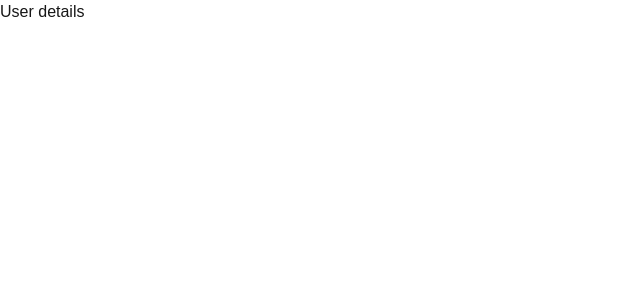
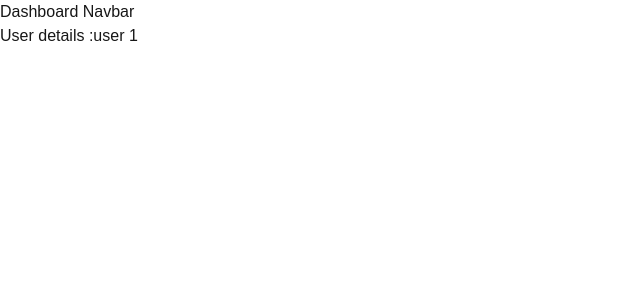
Before and after one commit to farihapromi/nextjs-demo, a Next.js app: page /Dashboard/users/1 in a window 1280 px wide. Shown: the top 300 px of the page, without its empty margins (0-640 px from the left). Built offline with nearby package versions, Linux system fonts and the light colour scheme.

Commit message:
Add dashboard layout

```diff
--- /dev/null
+++ b/app/Dashboard/layout.tsx
@@ -0,0 +1,12 @@
+import React from 'react';
+
+const Layout = ({ children }: { children: React.ReactNode }) => {
+  return (
+    <div>
+      <p>Dashboard Navbar</p>
+      {children}
+    </div>
+  );
+};
+
+export default Layout;
--- a/app/Dashboard/users/[id]/page.tsx
+++ b/app/Dashboard/users/[id]/page.tsx
@@ -1,7 +1,8 @@
 import React from 'react';
 
-const page = () => {
-  return <div>User details</div>;
+const page = async ({ params }: { params: Promise<{ id: string }> }) => {
+  const { id } = await params;
+  return <div>User details :user {id}</div>;
 };
 
 export default page;
```
